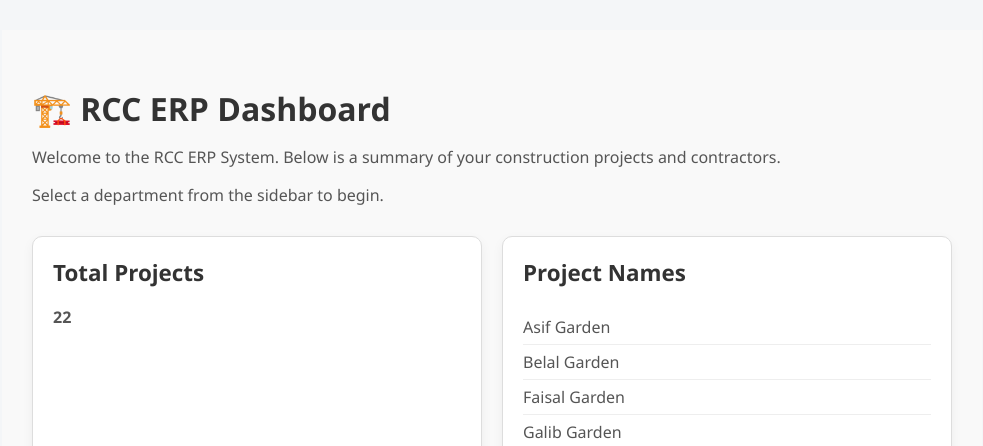
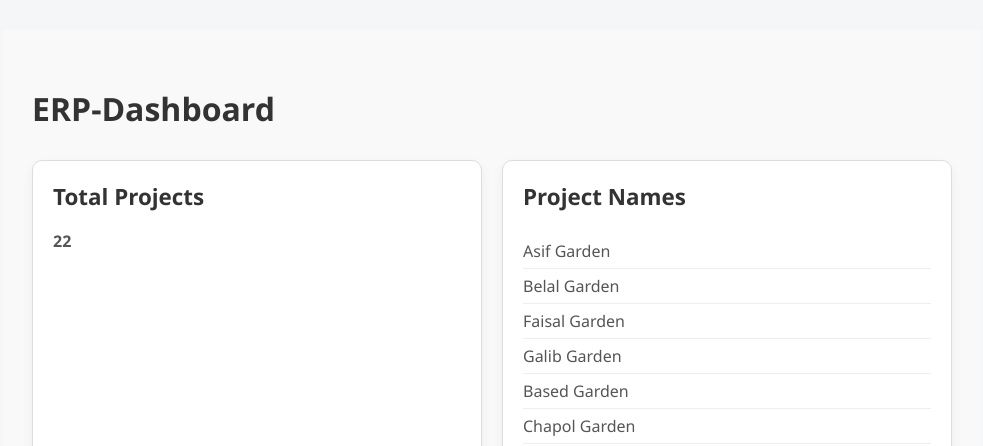
Before and after one commit to FAISAL-450/ERP-PROJECT, a Django app: page / in a window 1280 px wide. Shown: the top 446 px of the page, without its empty margins (268-1251 px from the left). Run offline with Django 5.2, Linux system fonts and the light colour scheme; data comes from the database, SQL or seed files in the repository.

Commit message:
Full project update: ERP_PROJECT – new apps, templates, settings

```diff
--- a/home/templates/home/home.html
+++ b/home/templates/home/home.html
@@ -66,9 +66,7 @@
   </style>
 
   <section class="summary-section">
-    <h1>🏗️ RCC ERP Dashboard</h1>
-    <p>Welcome to the RCC ERP System. Below is a summary of your construction projects and contractors.</p>
-    <p>Select a department from the sidebar to begin.</p>
+    <h1>ERP-Dashboard</h1>
 
     <div class="card-grid">
       <!-- 📦 Total Projects Card -->
```
